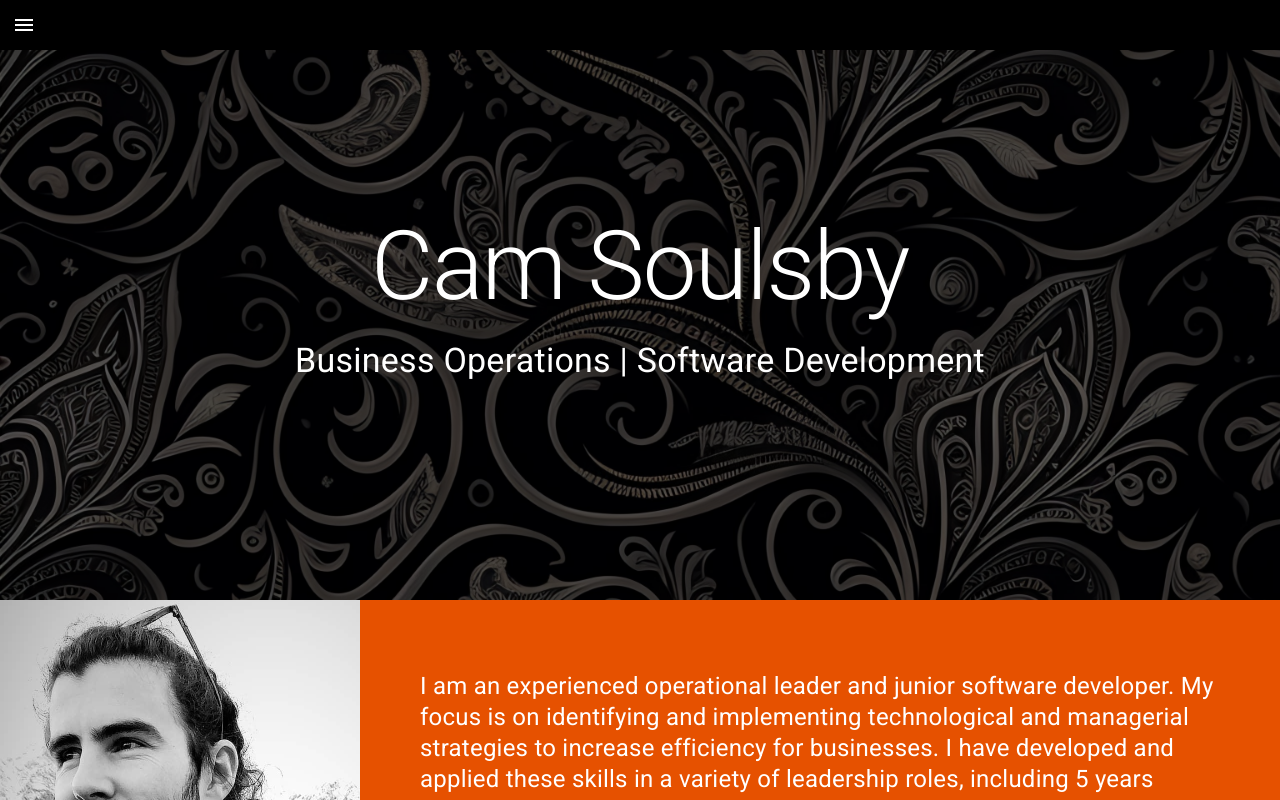
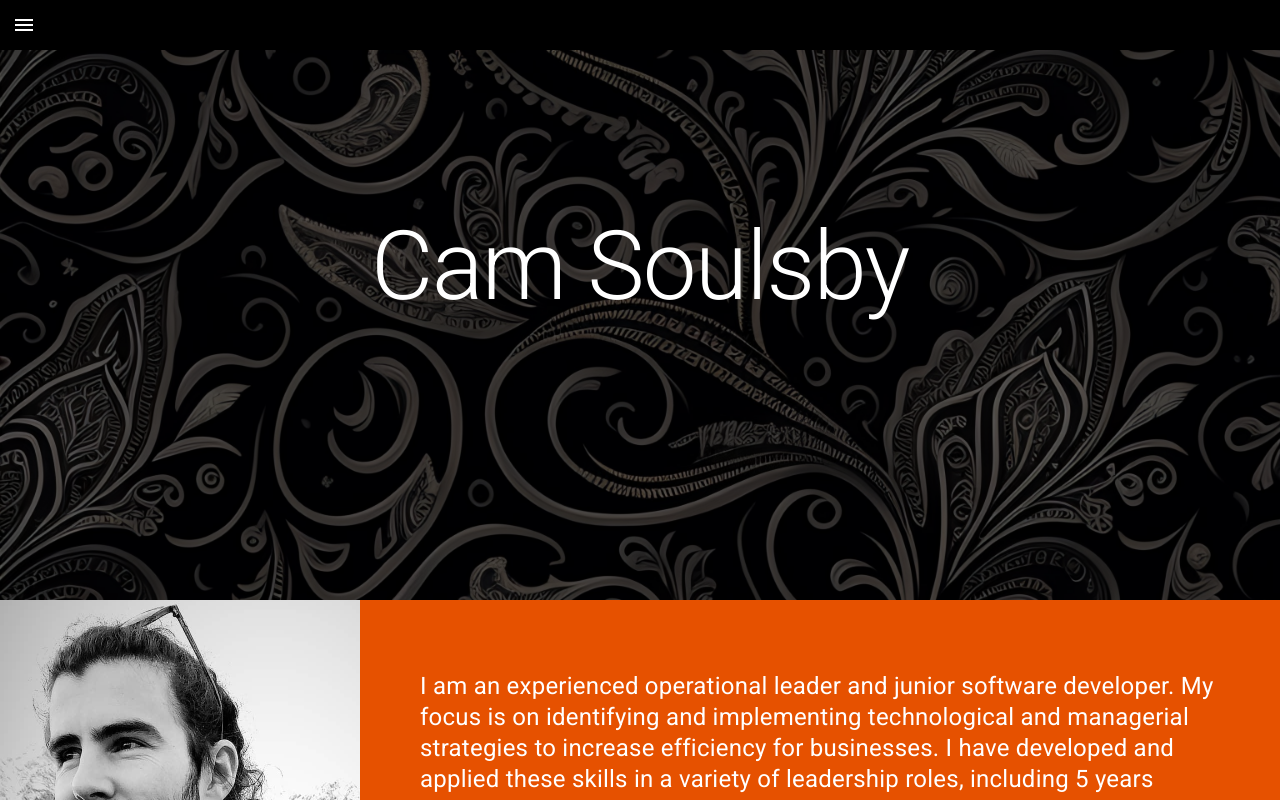
Before and after one commit to camsoulsby/personal-website, a React (Vite) app: page / in a window 1280 px wide. Shown: the top 800 px of the page. Built offline with nearby package versions, Linux system fonts and the light colour scheme.

Commit message:
remove subheading from Header section

```diff
--- a/src/components/PageHeader/index.tsx
+++ b/src/components/PageHeader/index.tsx
@@ -40,22 +40,6 @@ export const PageHeader: React.FunctionComponent<PageHeaderProps> = () => {
         >
           Cam Soulsby
         </Typography>
-
-        <Typography
-          sx={{
-            position: "absolute",
-            top: ["300px", "320px", "340px"],
-            left: "50%",
-            marginLeft: ["-150px", "-300px", "-400px"],
-            height: "auto",
-            width: ["300px", "600px", "800px"],
-            typography: ["h6", "h5", "h4"],
-          }}
-          align="center"
-          color="primary.contrastText"
-        >
-          Business Operations | Software Development
-        </Typography>
       </Container>
     </div>
   );
```
